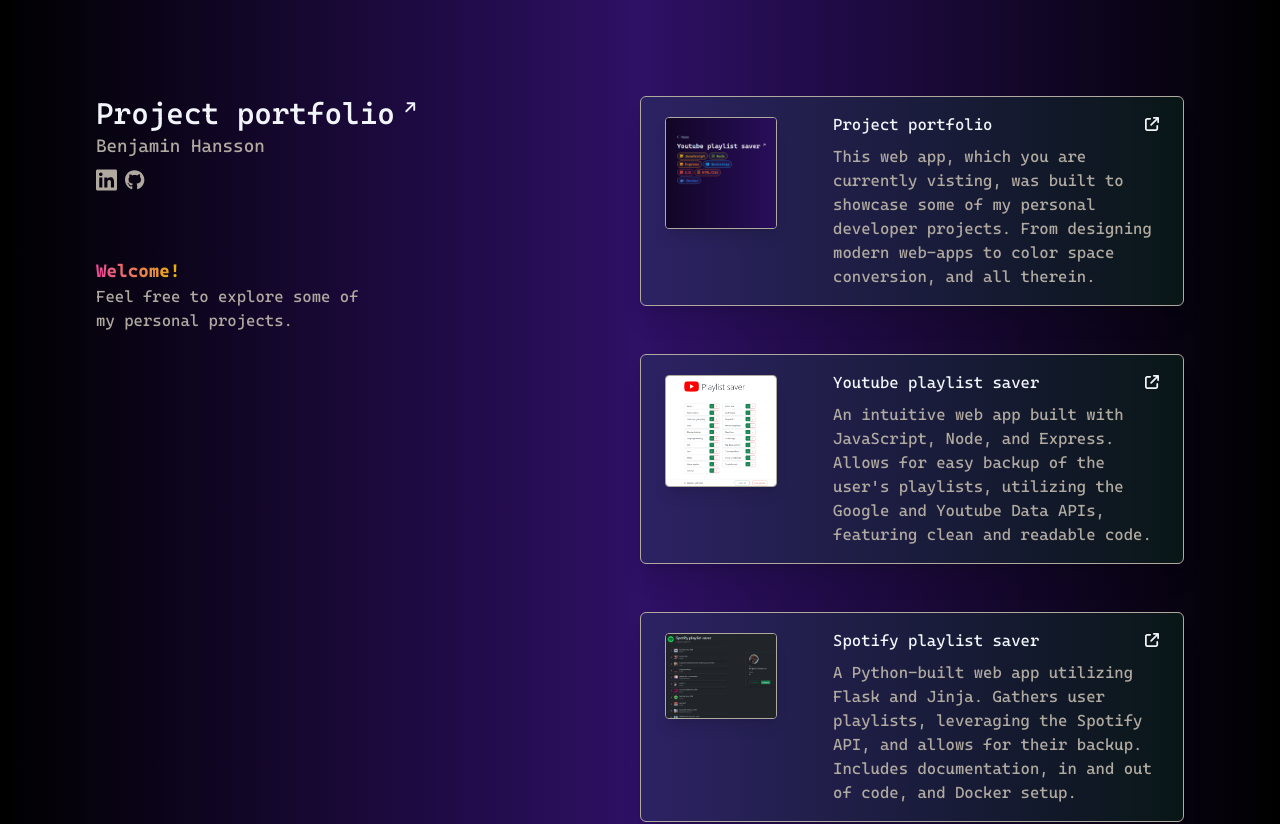
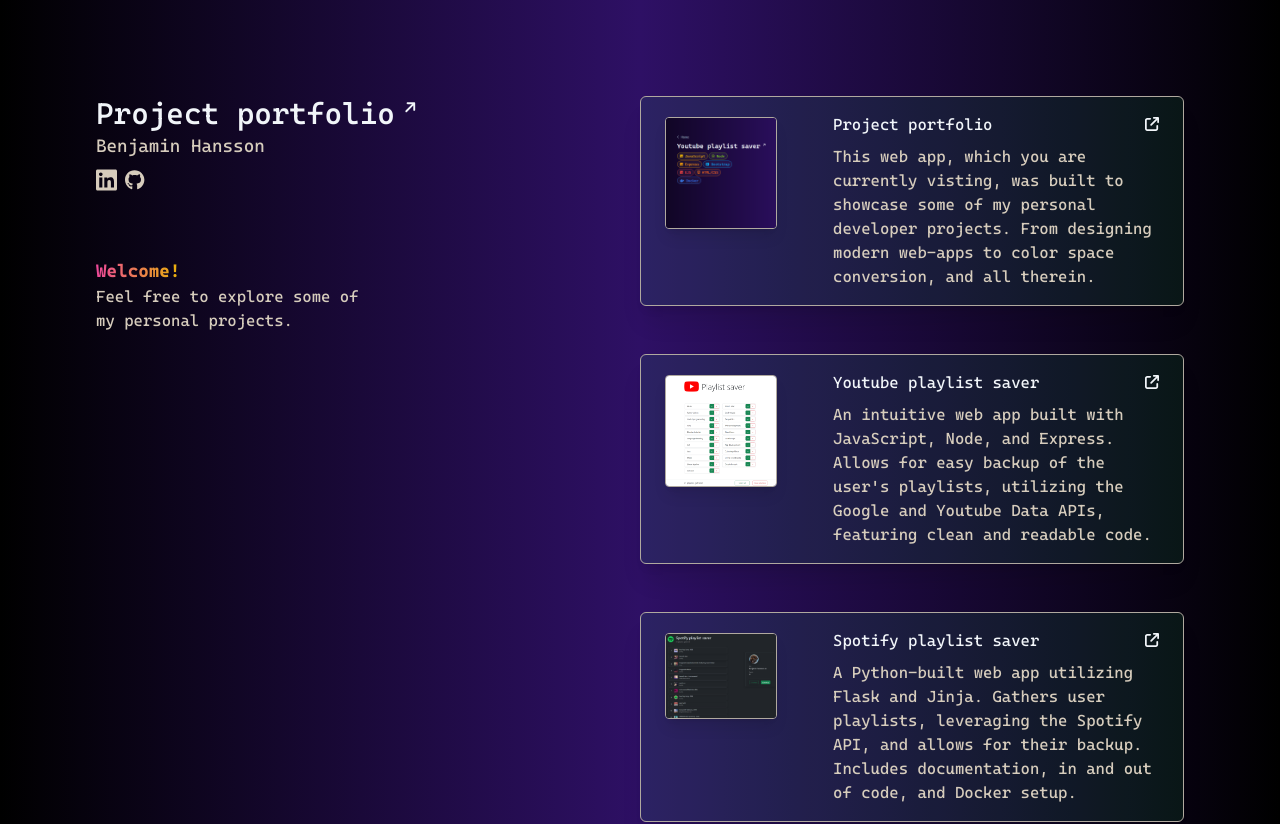
Before and after one commit to Benhan11/project-portfolio, a React (Create React App) app: page / in a window 1280 px wide. Shown: the top 824 px of the page. Built offline with nearby package versions, Linux system fonts and the light colour scheme.

Commit message:
Improved text color contrast

```diff
--- a/src/components/ProjectSnippet.tsx
+++ b/src/components/ProjectSnippet.tsx
@@ -22,11 +22,11 @@
 function ProjectSnippet({ snippet }: SnippetProps) {
     return (
         <Link to={`/project/${snippet.projectId}`}>
-            <div className="sm:flex sm:flex-row sm:bg-green-500/10 shadow-xl gap-x-10 sm:px-6 py-4 mb-12 sm:border border-b border-heat sm:rounded-md rounded
+            <div className="sm:flex sm:flex-row sm:bg-green-500/10 shadow-xl gap-x-10 sm:px-6 py-4 mb-12 sm:border border-b border-heat-dark sm:rounded-md rounded
                             transition ease-in-out delay-0 duration-200 hover:translate-y-1 sm:hover:scale-[1.01] sm:hover:bg-green-500/[0.175] hover:shadow-2xl">
                 <div className="sm:flex-none w-32 float-left">
                     <div className="flex flex-row justify-center sm:ps-0 sm:pb-0 pe-4 pb-0">
-                        <img src={images[snippet.imageName]} className="sm:mt-1 mt-3 h-auto max-w-full max-h-32 rounded border border-heat shadow-lg" />
+                        <img src={images[snippet.imageName]} className="sm:mt-1 mt-3 h-auto max-w-full max-h-32 rounded border border-heat-dark shadow-lg" />
                     </div>
                 </div>
                 <div className="space-y-2">
--- a/src/pages/ProjectPage.tsx
+++ b/src/pages/ProjectPage.tsx
@@ -54,7 +54,7 @@
                             </div>
                             <div className="flex flex-row md:w-1/2 w-full">
                                 <div className="flex w-full justify-center items-center">
-                                    <img src={images[section.imageName]} className="md:max-h-[26rem] max-h-[24rem] lg:max-w-[32rem] md:max-w-[24rem] max-w-full border-2 border-slate-600 rounded shadow-2xl" />
+                                    <img src={images[section.imageName]} className="md:max-h-[26rem] max-h-[24rem] lg:max-w-[32rem] md:max-w-[24rem] max-w-full border-2 border-heat-dark rounded shadow-2xl" />
                                 </div>
                             </div>
                         </div>
--- a/tailwind.config.js
+++ b/tailwind.config.js
@@ -9,7 +9,11 @@
     },
     extend: {
       colors: {
-        heat: '#B0A99F'
+        heat: {
+          DEFAULT: '#D6CCBC',
+          dark: '#B0A99F'
+        }
+
       }
     },
   },
```
